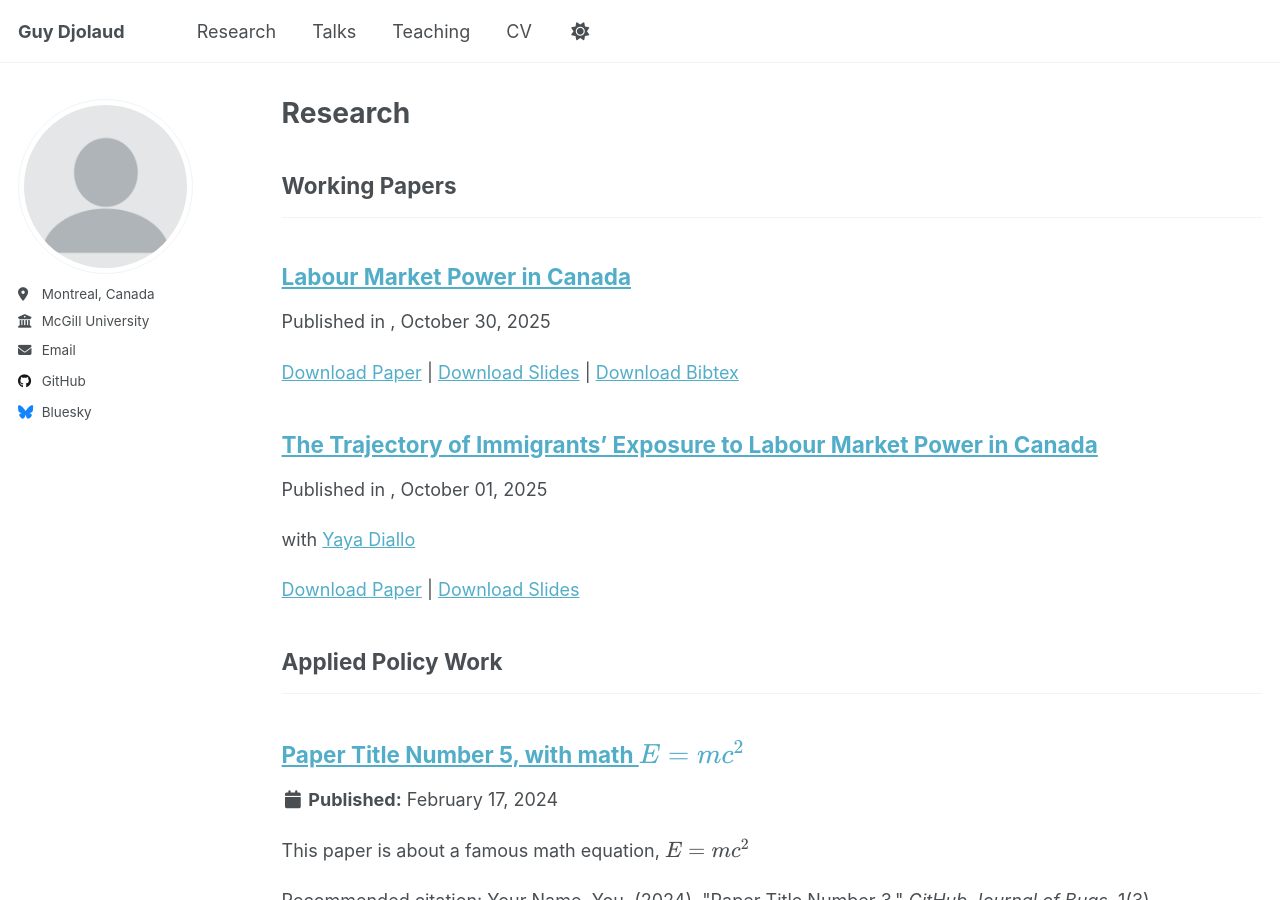
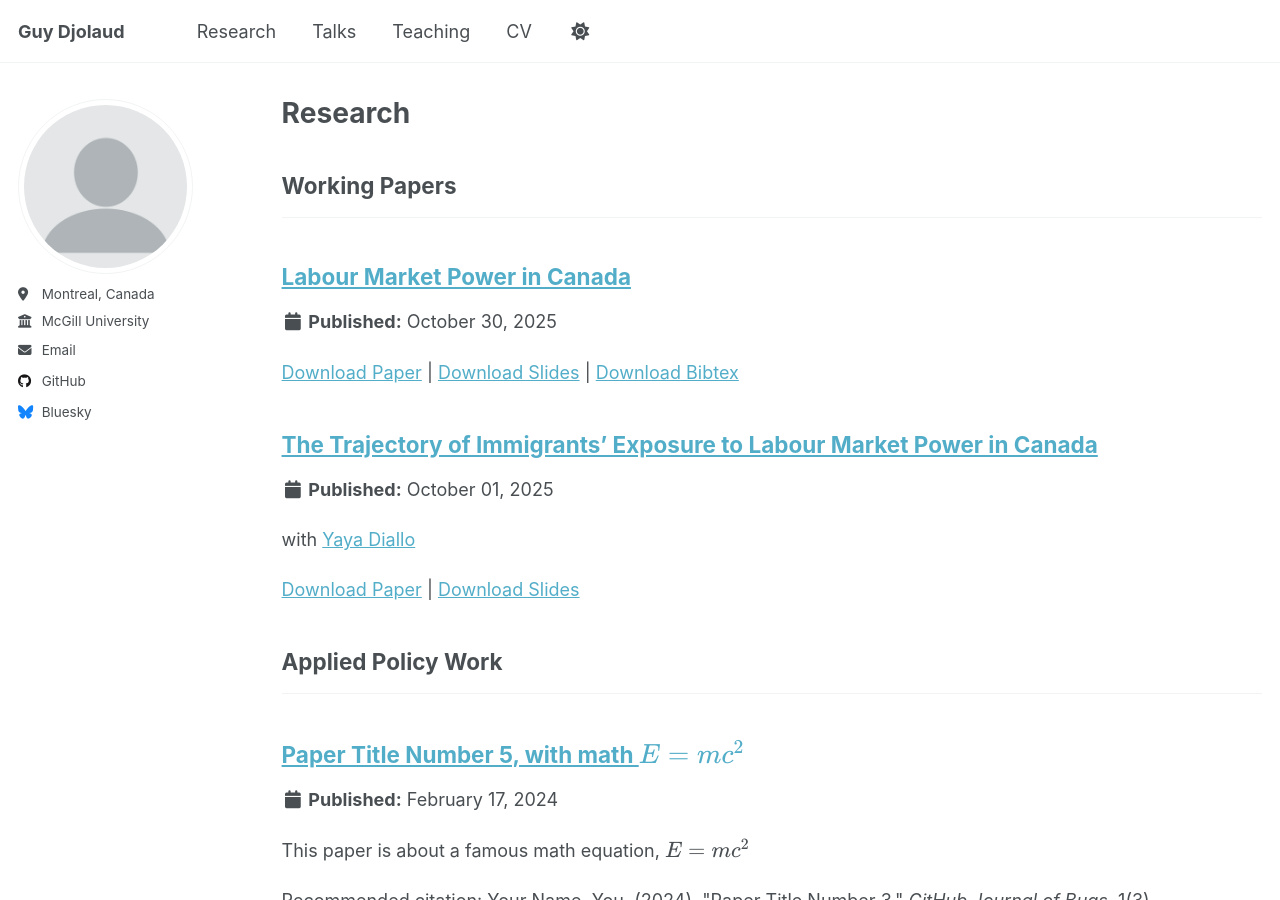
Before and after one commit to Guy-Djolaud/Guy-Djolaud.github.io, a Jekyll site: the page built from _pages/publications.html, in a window 1280 px wide and 900 px high. Built offline with Jekyll 4.4.1, drawn with Linux system fonts in a browser that asks for light colours; a script that is not in the unit is left out.

Commit message:
Update archive-single.html

```diff
--- a/_includes/archive-single.html
+++ b/_includes/archive-single.html
@@ -51,7 +51,13 @@
         </p>
     {% endif %}
     {% if post.category == 'manuscripts' %}
-        <p>Published in <i>{{ post.venue }}</i>, {{ post.date | default: "1900-01-01" | date: "%B %d, %Y" }}</p>
+       <p class="page__date">
+            <strong><i class="fa fa-fw fa-calendar" aria-hidden="true"></i>
+            {{ site.data.ui-text[site.locale].date_label | default: "Last Updated:" }}</strong>
+            <time datetime="{{ post.date | default: "1900-01-01" | date_to_xmlschema }}">
+                {{ post.date | default: "1900-01-01" | date: "%B %d, %Y" }}
+            </time>
+        </p>
     {% endif %}
 {% endif %}
 
```
